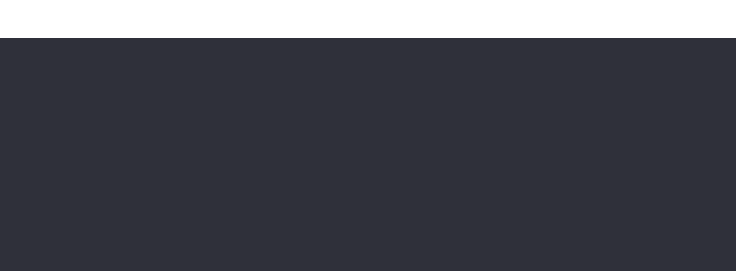
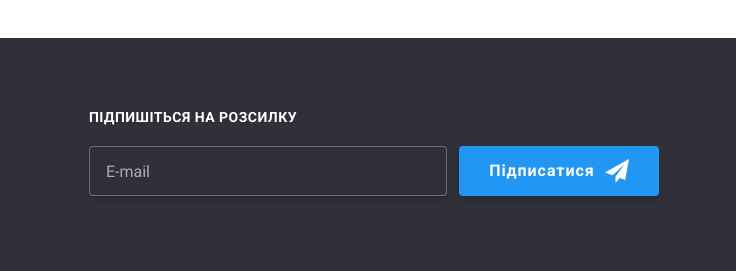
Before and after one commit to Mariya-Litvin/goit-markup-hw-06, a plain HTML site: page portfolio.html in a window 1280 px wide. Shown: the part 1594-1865 px from the top of the page, 544-1280 px from the left. Drawn offline with nearby package versions, Linux system fonts and the light colour scheme.

Commit message:
add footer to portfolio

```diff
--- a/portfolio.html
+++ b/portfolio.html
@@ -337,6 +337,25 @@
             </li>
           </ul>
         </div>
+        <div class="signup">
+          <p class="signup-title">Підпишіться на розсилку</p>
+          <form class="signup-group">
+            <label for="signup-email"></label>
+            <input
+              type="email"
+              name="email"
+              id="signup-email"
+              placeholder="E-mail"
+              class="signup-email"
+            />
+            <button class="btn-signup" type="submit">
+              Підписатися
+              <svg class="signup-icon" width="24" height="24">
+                <use href="./images/symbol-defs.svg#icon-icon-send"></use>
+              </svg>
+            </button>
+          </form>
+        </div>
       </div>
     </footer>
   </body>
```
